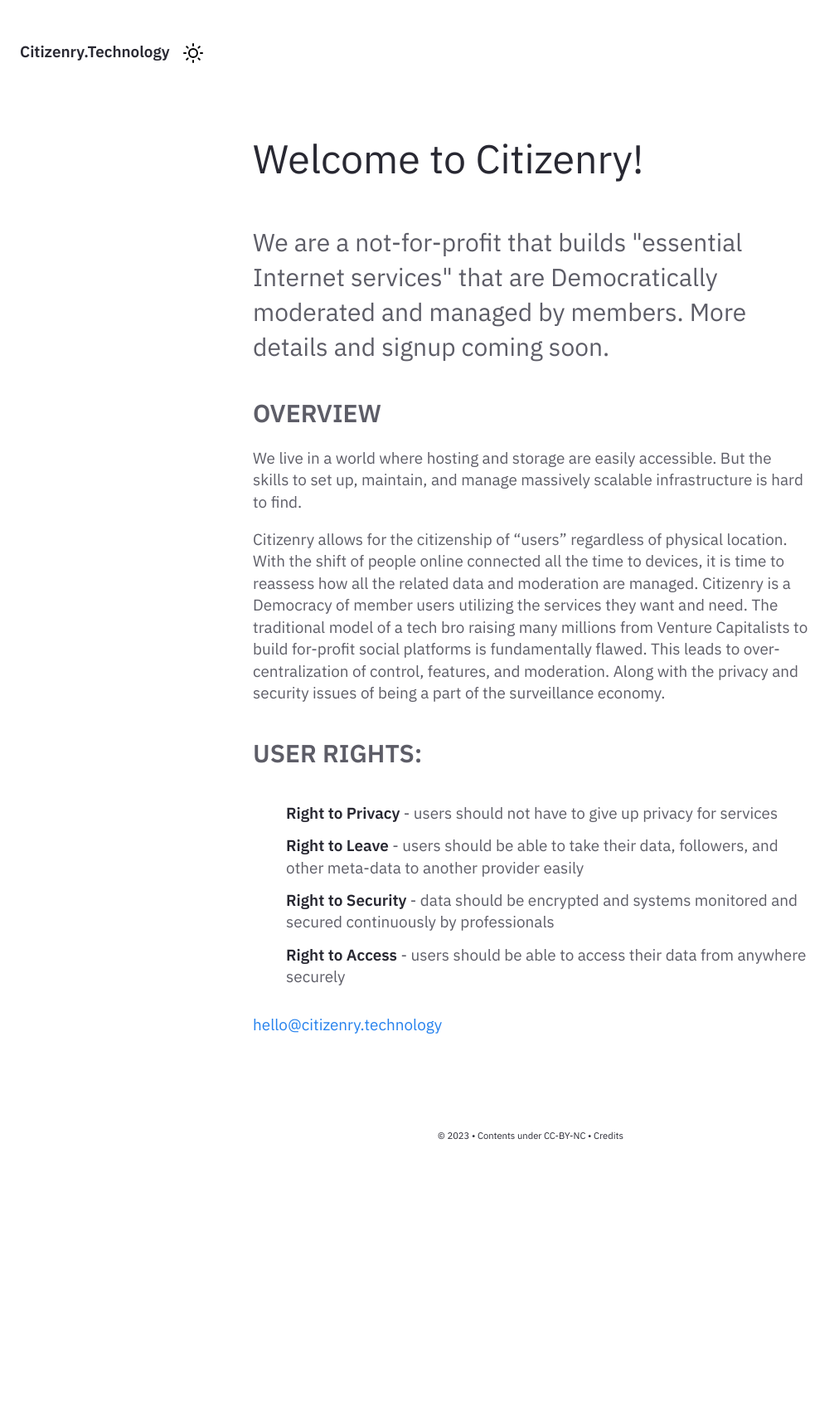
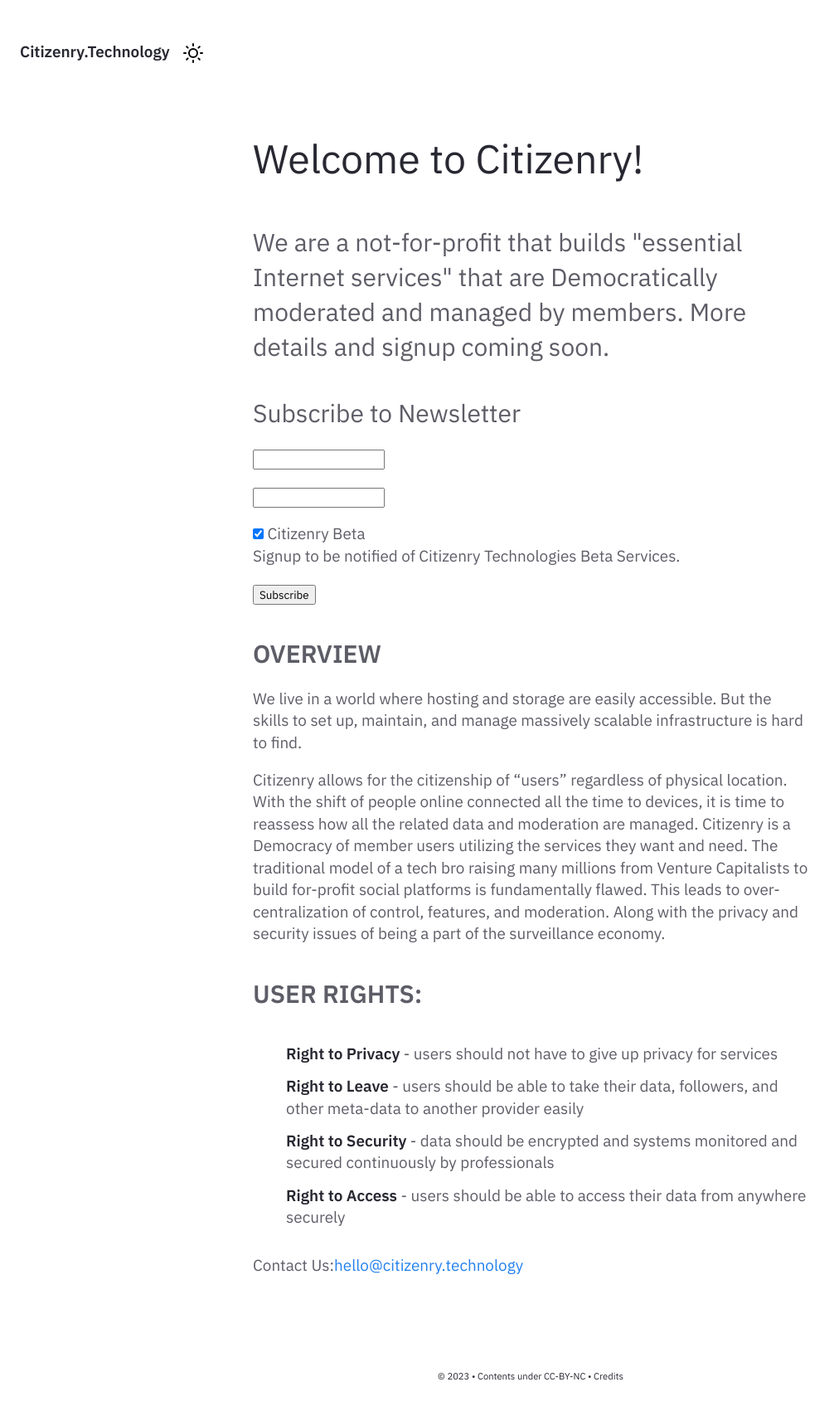
Before and after one commit to Citizenry/Citizenry.github.io, a Jekyll site: the page built from pages/index.md, in a window 1280 px wide. Shown: the whole page at 83% size, without its empty margins (0-1012 px from the left). Built offline with Jekyll 4.4.1, drawn with Linux system fonts in a browser that asks for light colours; before the commit the page ends 1417 px from its top, so only the background shows below that.

Commit message:
added newsletter signup

```diff
--- a/_includes/Homepage.html
+++ b/_includes/Homepage.html
@@ -3,6 +3,21 @@
     <div class="home-sub-text"> <h3>
         We are a not-for-profit that builds "essential Internet services" that are Democratically moderated and managed by members. More details and signup coming soon.
         </h3>
+        <form method="post" action="https://lists.citizenry.technology/subscription/form" class="listmonk-form">
+    <div>
+        <h3>Subscribe to Newsletter</h3>
+        <input type="hidden" name="nonce" />
+        <p><input type="email" name="email" required placeholder="E-mail" /></p>
+        <p><input type="text" name="name" placeholder="Name (optional)" /></p>
+
+        <p>
+          <input id="59a03" type="checkbox" name="l" checked value="59a03fca-53b5-4011-8927-9383b1224329" />
+          <label for="59a03">Citizenry Beta</label><br /><span>Signup to be notified of Citizenry Technologies Beta Services.</span>
+        </p>
+
+        <p><input type="submit" value="Subscribe" /></p>
+    </div>
+</form>
         <h2 id="overview">OVERVIEW</h2>
 <p>We live in a world where hosting and storage are easily accessible. But the skills to set up, maintain, and manage massively scalable infrastructure is hard to find. </p>
 <p>Citizenry allows for the citizenship of “users” regardless of physical location. With the shift of people online connected all the time to devices, it is time to reassess how all the related data and moderation are managed. Citizenry is a Democracy of member users utilizing the services they want and need. The traditional model of a tech bro raising many millions from Venture Capitalists to build for-profit social platforms is fundamentally flawed. This leads to over-centralization of control, features, and moderation. Along with the privacy and security issues of being a part of the surveillance economy. </p>
@@ -13,5 +28,6 @@
 <li><strong>Right to Security</strong> - data should be encrypted and systems monitored and secured continuously by professionals</li>
 <li><strong>Right to Access</strong> - users should be able to access their data from anywhere securely</li>
 </ul>
-<p><a href="mailto:hello@citizenry.technology">hello@citizenry.technology</a></p>
+
+<p>Contact Us:<a href="mailto:hello@citizenry.technology">hello@citizenry.technology</a></p>
 </div> </div>
```
